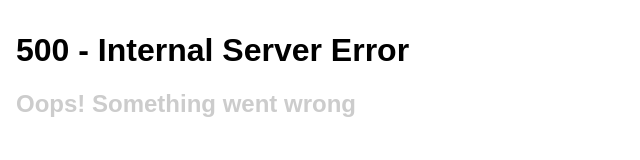
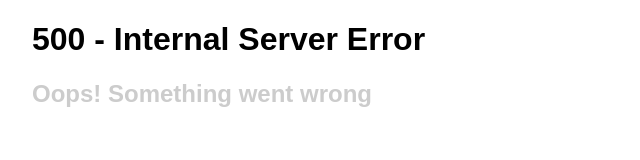
Before and after one commit to maerics/webapp, a plain HTML site: page public/500.html in a window 1280 px wide. Shown: the whole page, without its empty margins (0-640 px from the left). Drawn offline with Linux system fonts and the light colour scheme.

Commit message:
Minor style tweak

```diff
--- a/public/style.css
+++ b/public/style.css
@@ -1,5 +1,5 @@
 body {
-  margin: 2rem 1rem;
+  margin: 1rem 2rem;
   font-family: Arial, Helvetica, sans-serif;
 }
 
```
